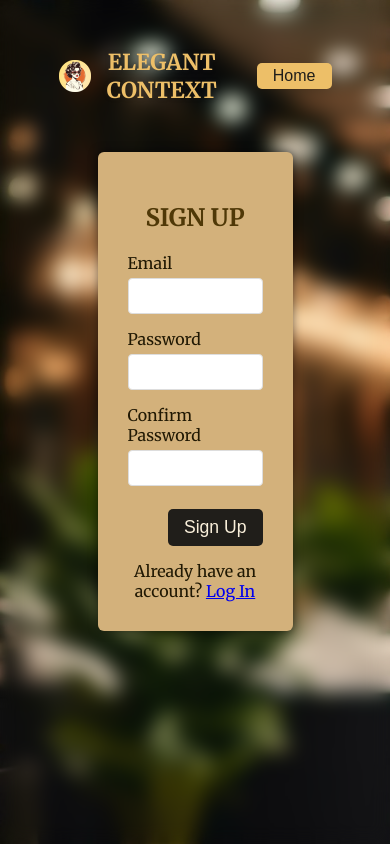
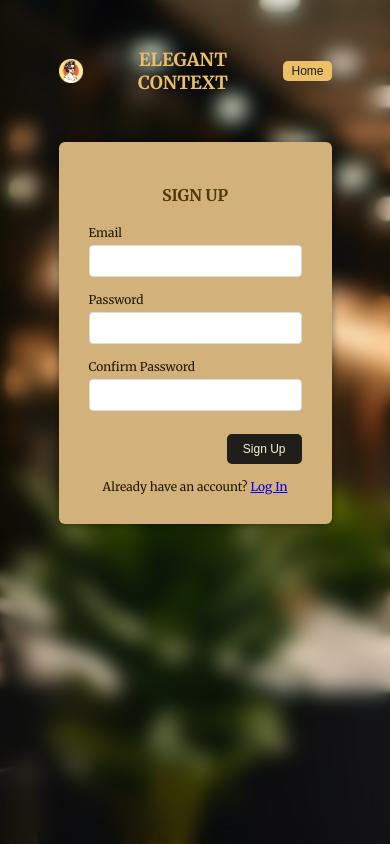
Before and after one commit to SpoorthiN28/shopping-cart, a React (Vite) app: page /signup in a window 390 px wide. Built offline with nearby package versions, Linux system fonts and the light colour scheme; no server answers.

Commit message:
added styling changes

```diff
--- a/src/components/Authentication/Modal.module.css
+++ b/src/components/Authentication/Modal.module.css
@@ -38,7 +38,6 @@
 .modal label {
   display: block;
   margin-bottom: 5px;
-
 }
 
 .modal input {
@@ -86,7 +85,27 @@
 
 @media (max-width: 600px) {
   .modal {
-    width: 50%;
+    width: 70%;
+  }
+
+  .modal h2 {
+    font-size: 16px;
+  }
+
+  .modal label {
+    font-size: 12px;
+  }
+
+  .modal input {
+    font-size: 12px;
+  }
+
+  .modal form button {
+    font-size: 12px;
+  }
+
+  .modalLink {
+    font-size: 12px;
   }
 }
 
--- a/src/components/Shopping/CartModal/CartModal.module.css
+++ b/src/components/Shopping/CartModal/CartModal.module.css
@@ -54,12 +54,12 @@
 
 @media (max-width: 600px) {
   .modal {
-    width: 60%;
+    width: 70%;
   }
 }
 
 @media (max-width: 1024px) and (min-width: 601px) {
   .modal {
-    width: 60%;
+    width: 50%;
   }
 }
--- a/src/components/Shopping/Header/Header.module.css
+++ b/src/components/Shopping/Header/Header.module.css
@@ -37,13 +37,15 @@
 
 @media (max-width: 600px) {
   .mainTitle img {
-    width: 2rem;
-    margin-right: 0.5rem;
+    width: 1.5rem;
+    margin-right: 1rem;
   }
 
   .mainHeader button {
-    font-size: 1rem;
-    padding: 0.25rem 1rem;
+    font-size: 0.75rem;
+    padding: 0.2rem 0.5rem;
+    margin-left: -1rem;
+    white-space: nowrap;
   }
 }
 
@@ -52,8 +54,11 @@
     width: 3rem;
     margin-right: 1rem;
   }
+
   .mainHeader button {
     font-size: 1rem;
-    padding: 0.25rem 1rem;
+    padding: 0.5rem 1rem;
+    margin-left: 1rem;
+    white-space: nowrap;
   }
 }
--- a/src/components/Shopping/Product/Product.module.css
+++ b/src/components/Shopping/Product/Product.module.css
@@ -51,3 +51,22 @@
 .productActions button:hover {
   background: #f5b744;
 }
+
+@media (max-width: 600px) {
+  .productContent h3 {
+    font-size: 12px;
+  }
+
+  .productPrice {
+    font-size: 12px;
+  }
+
+  .productContent p {
+    font-size: 10px;
+  }
+
+  .productActions button {
+    font-size: 12px;
+    padding: 0.2rem 0.5rem;
+  }
+}
--- a/src/components/Shopping/Shop/Shop.module.css
+++ b/src/components/Shopping/Shop/Shop.module.css
@@ -18,3 +18,13 @@
   grid-template-columns: repeat(auto-fit, minmax(20rem, 1fr));
   gap: 2rem;
 }
+
+@media (max-width: 600px) {
+  .shop {
+  width: 90%;
+  }
+
+  .shop h2 {
+    font-size: 14px;
+  }
+}
--- a/src/index.css
+++ b/src/index.css
@@ -55,32 +55,22 @@ h2 {
   margin-bottom: 1rem;
 }
 
-@keyframes fade-slide-in-from-top {
-  0% {
-    opacity: 0;
-    transform: translateY(-50px);
+@media (max-width: 600px) {
+  h1 {
+    font-size: 18px;
   }
 
-  100% {
-    opacity: 1;
-    transform: translateY(0);
+  h2 {
+    font-size: 16px;
+  }
+
+  .homePage {
+    font-size: 12px;
   }
 }
 
-@keyframes fade-slide-in-from-right {
-  0% {
-    opacity: 0;
-    transform: translateX(50px);
-  }
-
-  100% {
-    opacity: 1;
-    transform: translateX(0);
+@media (max-width: 1024px) and (min-width: 601px) {
+  h1 {
+    font-size: 30px;
   }
 }
-
-@media (max-width: 1024px) {
-  h1 {
-    font-size: 22px;
-  }
-}
```
